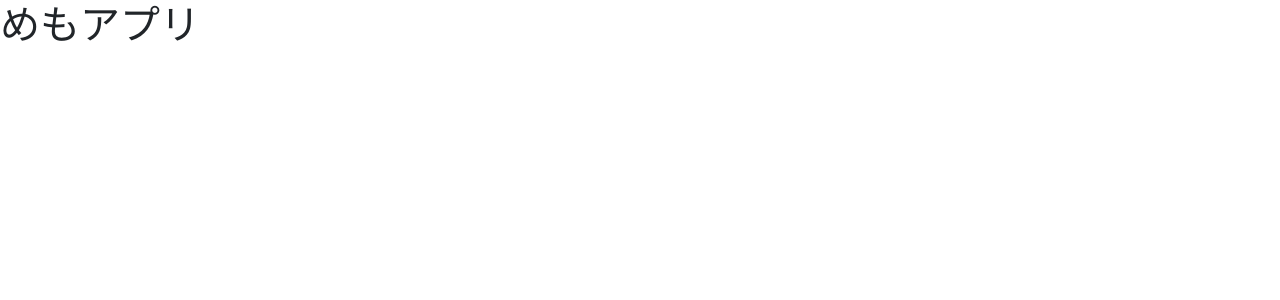
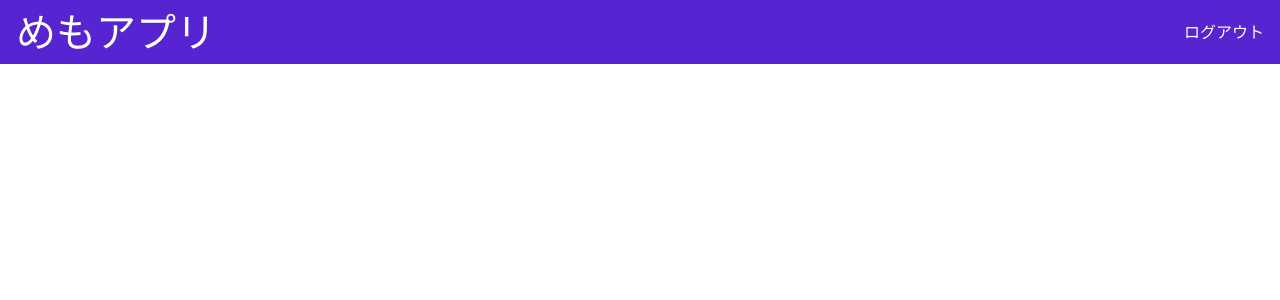
Before and after one commit to yori13/SpringPractice, a React (Create React App) app in the folder docker/web/: page /top in a window 1280 px wide. Shown: the top 300 px of the page. Built offline with nearby package versions, Linux system fonts and the light colour scheme.

Commit message:
ヘッダー作成

```diff
--- a/docker/web/src/components/HeaderComponent.tsx
+++ b/docker/web/src/components/HeaderComponent.tsx
@@ -1,13 +1,17 @@
 import React from "react";
 
 export default function HeaderComponent() {
+  const handleLogout = () => {
+    alert('チョコミントよりもあ・な・た❤️');
+  }
   return(
     <>
-      <div>
-        <nav>
-          <h1>めもアプリ</h1>
-        </nav>
-      </div>
+      <nav className="navbar d-flex justify-content-between align-items-center px-3" style={{ backgroundColor: '#5624d0' }}>
+        <h1 className="text-white m-0">めもアプリ</h1>
+        <p className="text-white m-0" style={{ cursor: 'pointer' }} onClick={handleLogout} >
+          ログアウト
+        </p>
+      </nav>
     </>
   );
 }
```
